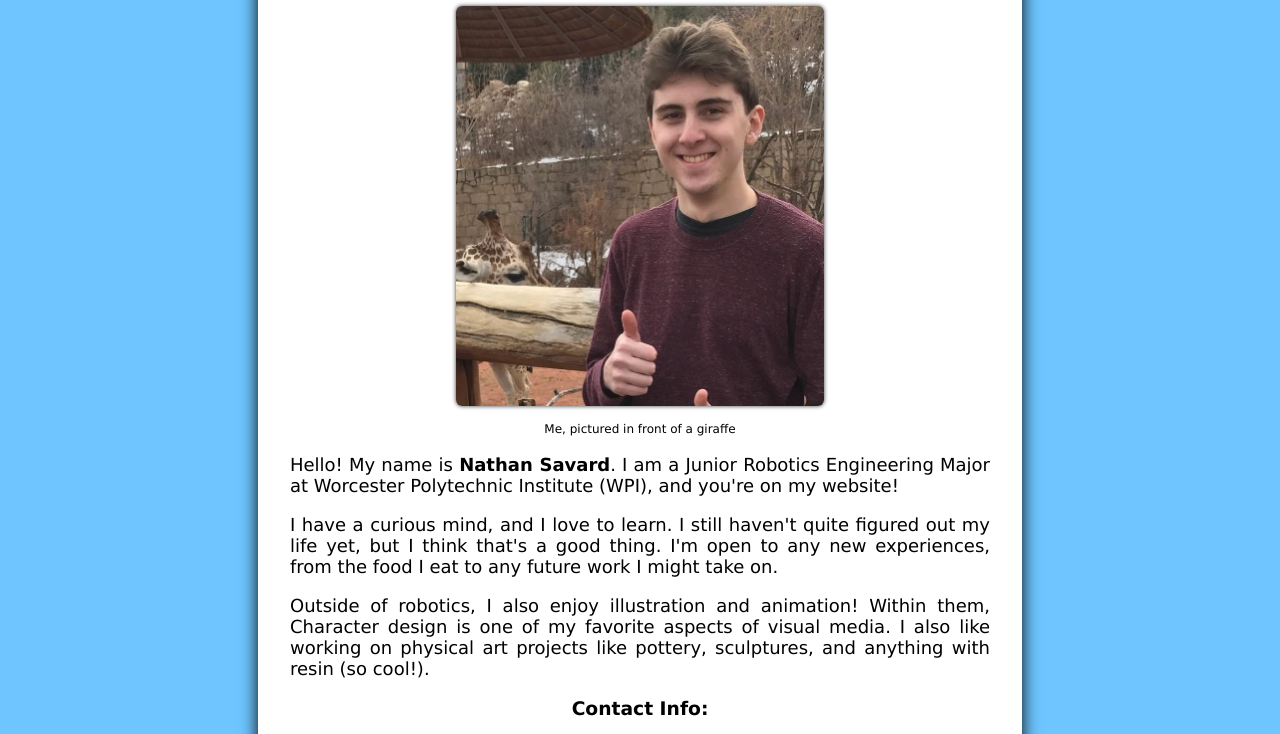
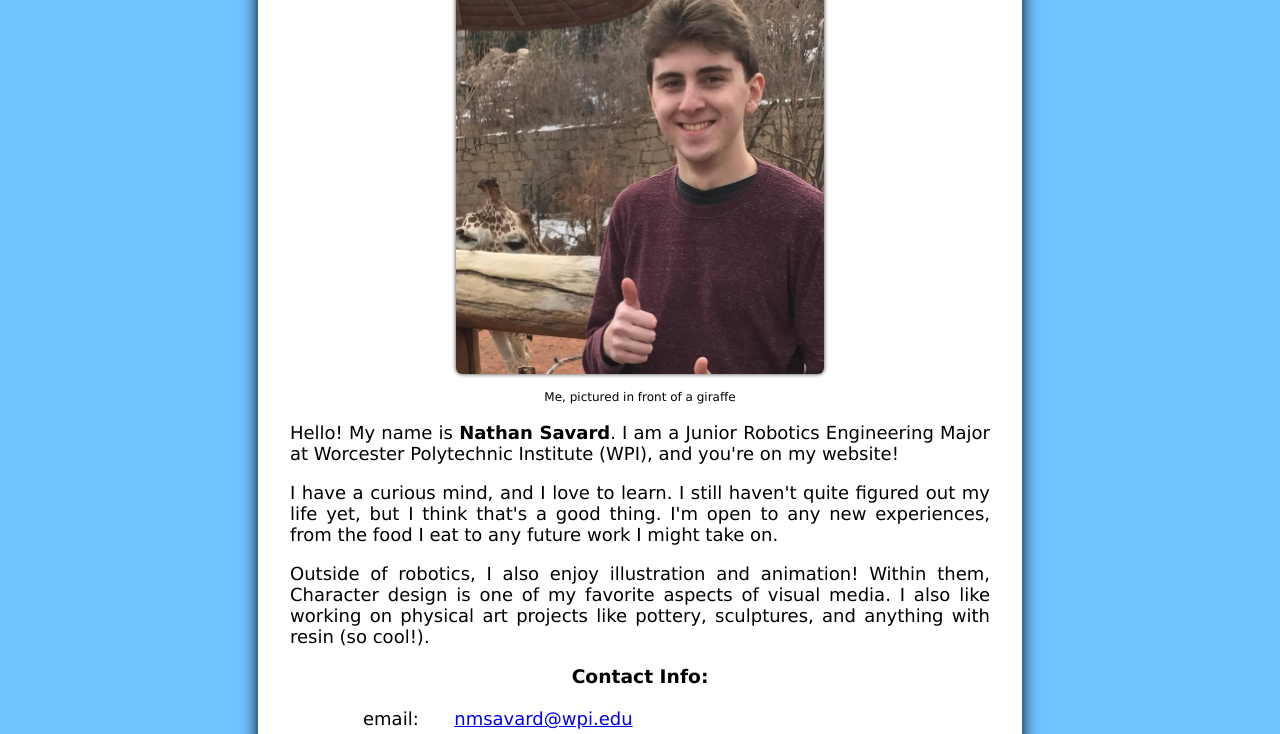
Before and after one commit to savardnm/me, a plain HTML site: page about-me.html in a window 1280 px wide. Shown: the part 177-911 px from the top of the page. Drawn offline with nearby package versions, Linux system fonts and the light colour scheme.

Commit message:
margin --> padding

```diff
--- a/about-me.html
+++ b/about-me.html
@@ -15,7 +15,7 @@
 </head>
 <body>
 <div style="background-color: #6ec5ff">
-    <div class="project-column"  style="margin-top: 70px">
+    <div class="project-column"  style="padding-top: 70px">
         <h1>Who am I?</h1>
         <img src="me.jpg" class="fullpic">
         <p class="label">Me, pictured in front of a giraffe</p>
```
